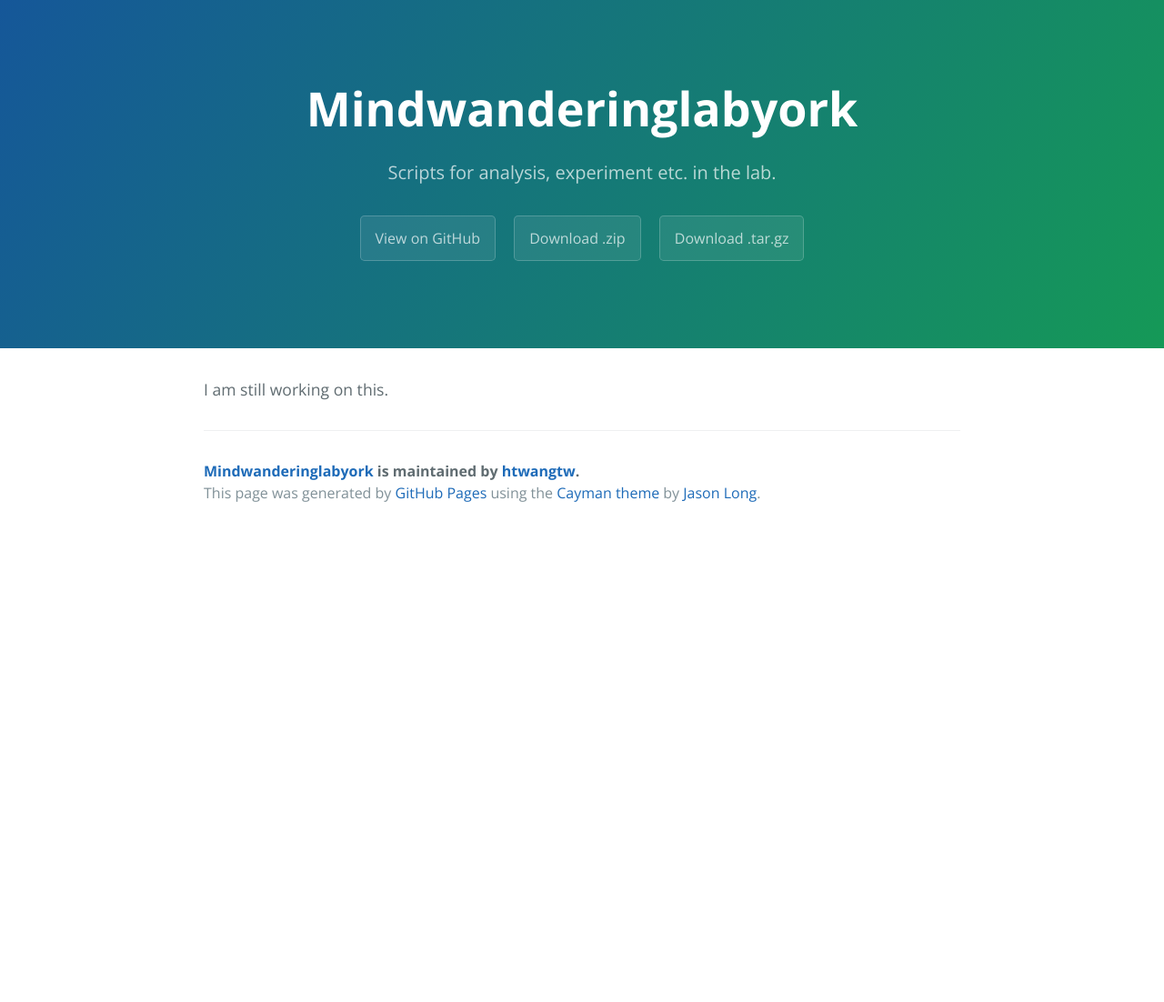
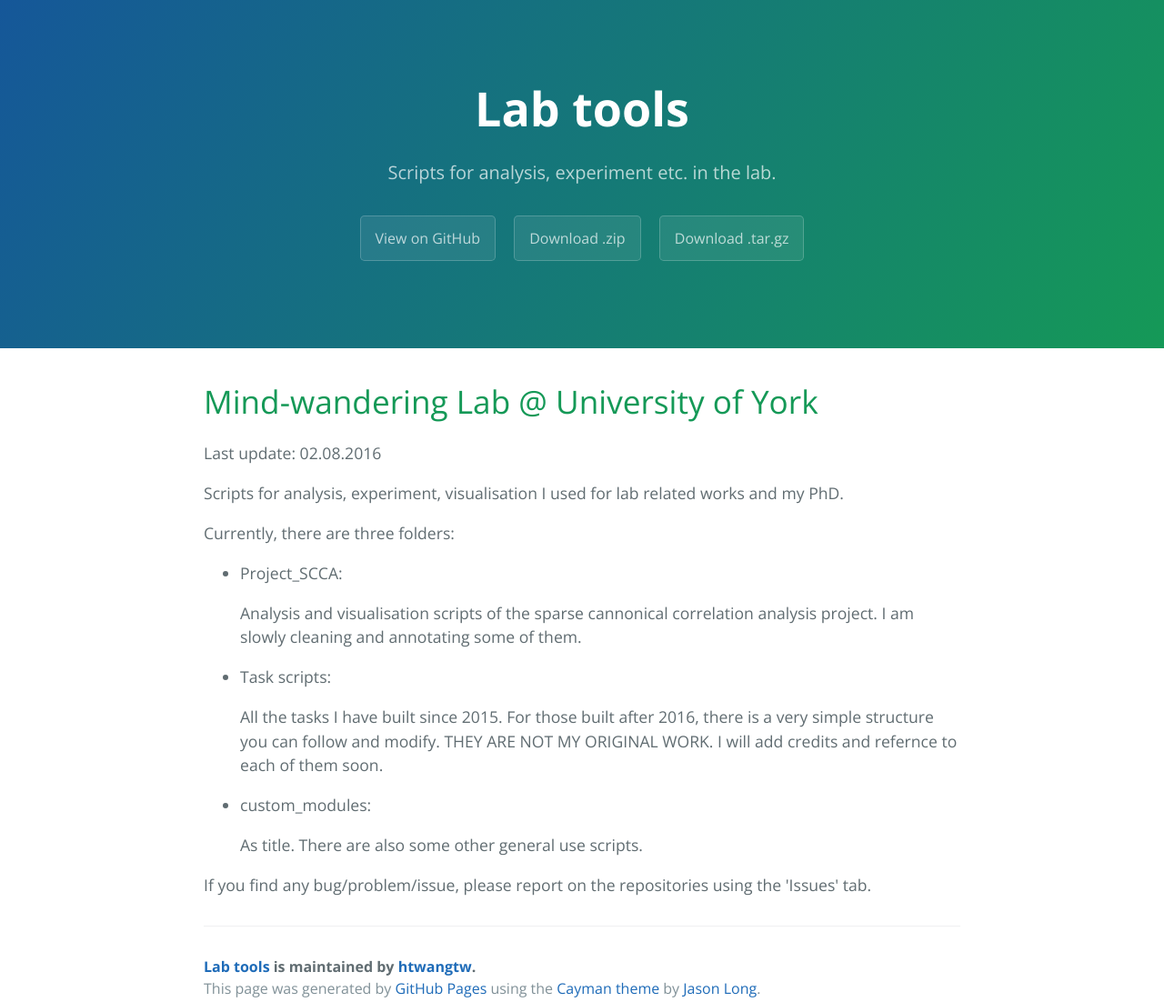
Before and after one commit to htwangtw/mindwanderinglabYork, a plain HTML site: page index.html in a window 1280 px wide. Shown: the whole page at 91% size. Before the commit the page ends 800 px from the top, so only its background shows below. Drawn offline with nearby package versions, Linux system fonts and the light colour scheme.

Commit message:
Create gh-pages branch via GitHub

```diff
--- a/index.html
+++ b/index.html
@@ -2,7 +2,7 @@
 <html lang="en-us">
   <head>
     <meta charset="UTF-8">
-    <title>Mindwanderinglabyork by htwangtw</title>
+    <title>Lab tools by htwangtw</title>
     <meta name="viewport" content="width=device-width, initial-scale=1">
     <link rel="stylesheet" type="text/css" href="stylesheets/normalize.css" media="screen">
     <link href='https://fonts.googleapis.com/css?family=Open+Sans:400,700' rel='stylesheet' type='text/css'>
@@ -11,7 +11,7 @@
   </head>
   <body>
     <section class="page-header">
-      <h1 class="project-name">Mindwanderinglabyork</h1>
+      <h1 class="project-name">Lab tools</h1>
       <h2 class="project-tagline">Scripts for analysis, experiment etc. in the lab. </h2>
       <a href="https://github.com/htwangtw/mindwanderinglabYork" class="btn">View on GitHub</a>
       <a href="https://github.com/htwangtw/mindwanderinglabYork/zipball/master" class="btn">Download .zip</a>
@@ -19,10 +19,40 @@
     </section>
 
     <section class="main-content">
-      <p>I am still working on this.</p>
+      <h1>
+<a id="mind-wandering-lab--university-of-york" class="anchor" href="#mind-wandering-lab--university-of-york" aria-hidden="true"><span aria-hidden="true" class="octicon octicon-link"></span></a>Mind-wandering Lab @ University of York</h1>
+
+<p>Last update: 02.08.2016</p>
+
+<p>Scripts for analysis, experiment, visualisation I used for lab related works and my PhD. </p>
+
+<p>Currently, there are three folders:</p>
+
+<ul>
+<li>
+<p>Project_SCCA: </p>
+
+<p>Analysis and visualisation scripts of the sparse cannonical correlation analysis project.
+I am slowly cleaning and annotating some of them.</p>
+</li>
+<li>
+<p>Task scripts:</p>
+
+<p>All the tasks I have built since 2015. For those built after 2016, there is a very simple structure you can follow and modify.
+THEY ARE NOT MY ORIGINAL WORK.
+I will add credits and refernce to each of them soon.</p>
+</li>
+<li>
+<p>custom_modules: </p>
+
+<p>As title. There are also some other general use scripts.</p>
+</li>
+</ul>
+
+<p>If you find any bug/problem/issue, please report on the repositories using the 'Issues' tab. </p>
 
       <footer class="site-footer">
-        <span class="site-footer-owner"><a href="https://github.com/htwangtw/mindwanderinglabYork">Mindwanderinglabyork</a> is maintained by <a href="https://github.com/htwangtw">htwangtw</a>.</span>
+        <span class="site-footer-owner"><a href="https://github.com/htwangtw/mindwanderinglabYork">Lab tools</a> is maintained by <a href="https://github.com/htwangtw">htwangtw</a>.</span>
 
         <span class="site-footer-credits">This page was generated by <a href="https://pages.github.com">GitHub Pages</a> using the <a href="https://github.com/jasonlong/cayman-theme">Cayman theme</a> by <a href="https://twitter.com/jasonlong">Jason Long</a>.</span>
       </footer>
--- a/params.json
+++ b/params.json
@@ -1,6 +1,6 @@
 {
-  "name": "Mindwanderinglabyork",
+  "name": "Lab tools",
   "tagline": "Scripts for analysis, experiment etc. in the lab. ",
-  "body": "I am still working on this page.\r\n",
+  "body": "# Mind-wandering Lab @ University of York\r\n\r\nLast update: 02.08.2016\r\n\r\nScripts for analysis, experiment, visualisation I used for lab related works and my PhD. \r\n\r\nCurrently, there are three folders:\r\n\r\n - Project_SCCA: \r\n\r\n\tAnalysis and visualisation scripts of the sparse cannonical correlation analysis project.\r\n\tI am slowly cleaning and annotating some of them.\r\n\r\n - Task scripts:\r\n\r\n\tAll the tasks I have built since 2015. For those built after 2016, there is a very simple structure you can follow and modify.\r\n\tTHEY ARE NOT MY ORIGINAL WORK. \r\n\tI will add credits and refernce to each of them soon.\r\n\r\n - custom_modules: \r\n\r\n\tAs title. There are also some other general use scripts.\r\n\r\n\r\nIf you find any bug/problem/issue, please report on the repositories using the 'Issues' tab. \r\n",
   "note": "Don't delete this file! It's used internally to help with page regeneration."
 }
```
